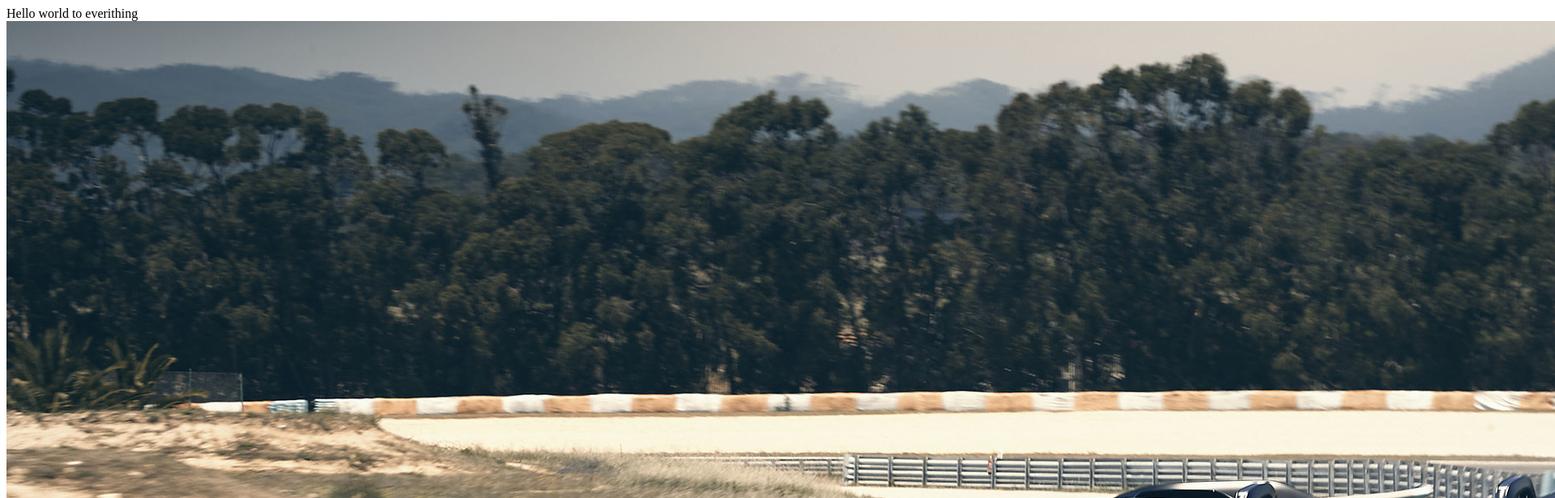
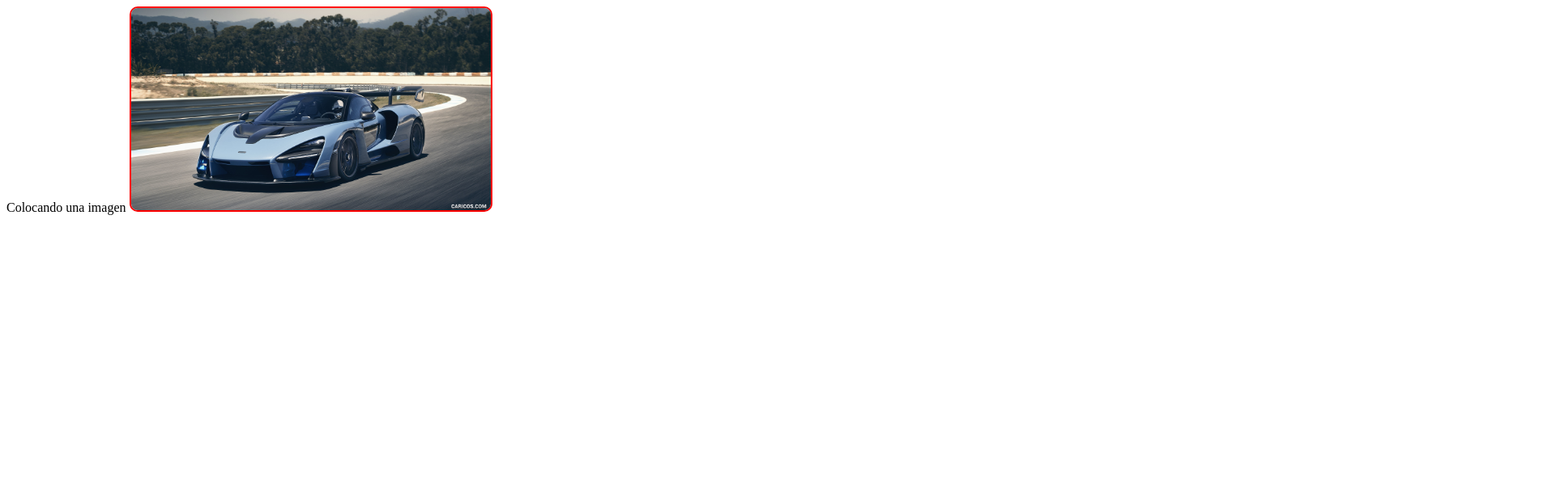
Before and after one commit to JuanValdezGaleana/aprendiendoGit, a plain HTML site: page index.html in a window 1280 px wide. Shown: the top 616 px of the page at 81% size, 1920 px wide, since content can reach past the window. Drawn offline with Linux system fonts and the light colour scheme.

Commit message:
se termina de agregar las imagenes

```diff
--- a/index.html
+++ b/index.html
@@ -5,10 +5,11 @@
     <meta http-equiv="X-UA-Compatible" content="IE=edge">
     <meta name="viewport" content="width=, initial-scale=1.0">
     <title>Primera pagina</title>
+    <link rel="stylesheet" href="main.css">
 </head>
 <body>
-    Hello world to everithing
-    <img src="./images/2019_mclaren_senna_27_2560x1440.jpg" alt="">
+    Colocando una imagen
+    <img class="imagen" src="./images/2019_mclaren_senna_27_2560x1440.jpg" alt="">
 
 </body>
 </html>
--- a/main.css
+++ b/main.css
@@ -0,0 +1,5 @@
+.imagen{
+    height: 250px;
+    border: 2px solid red;
+    border-radius: 10px;
+}
```
